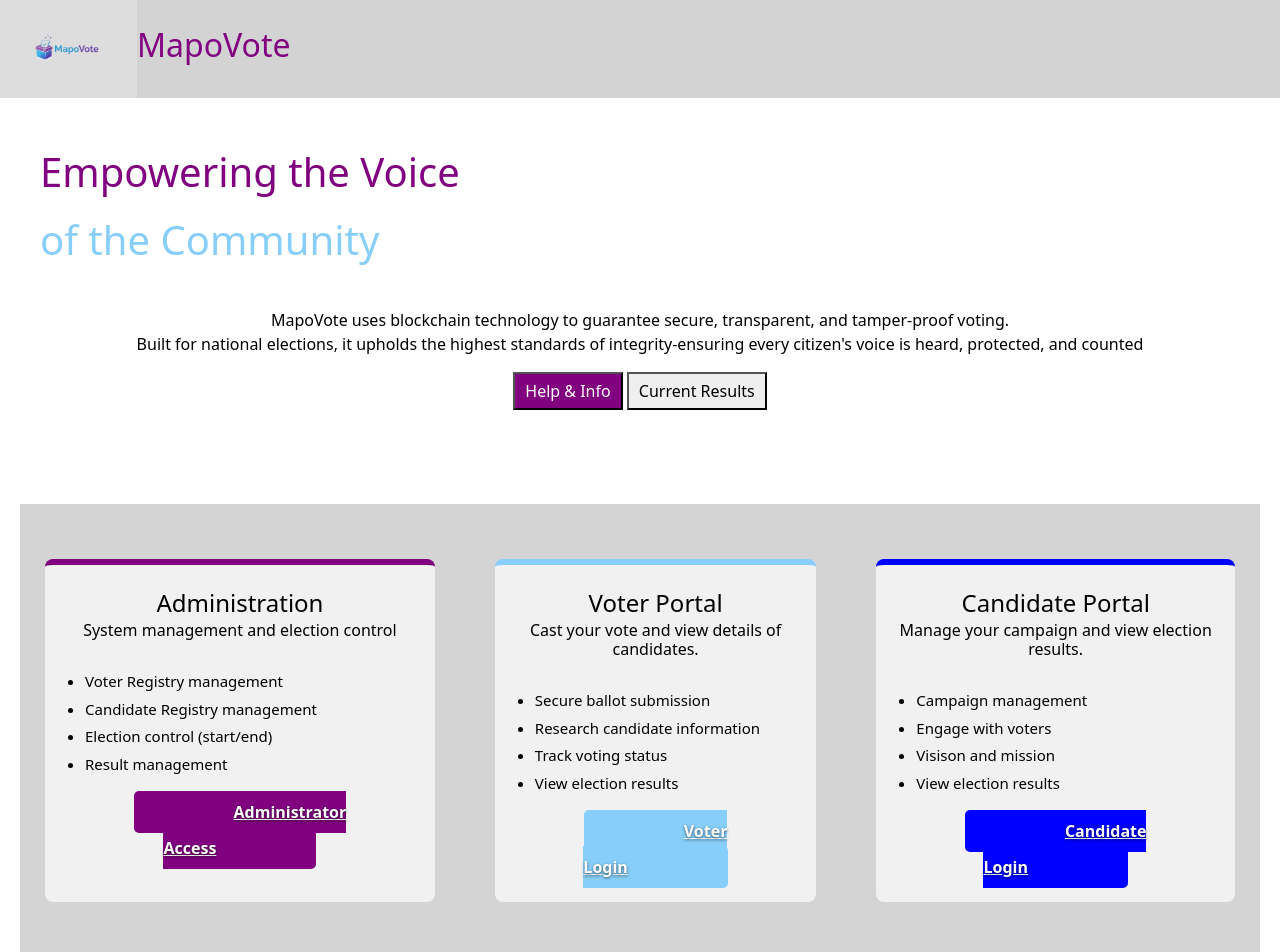
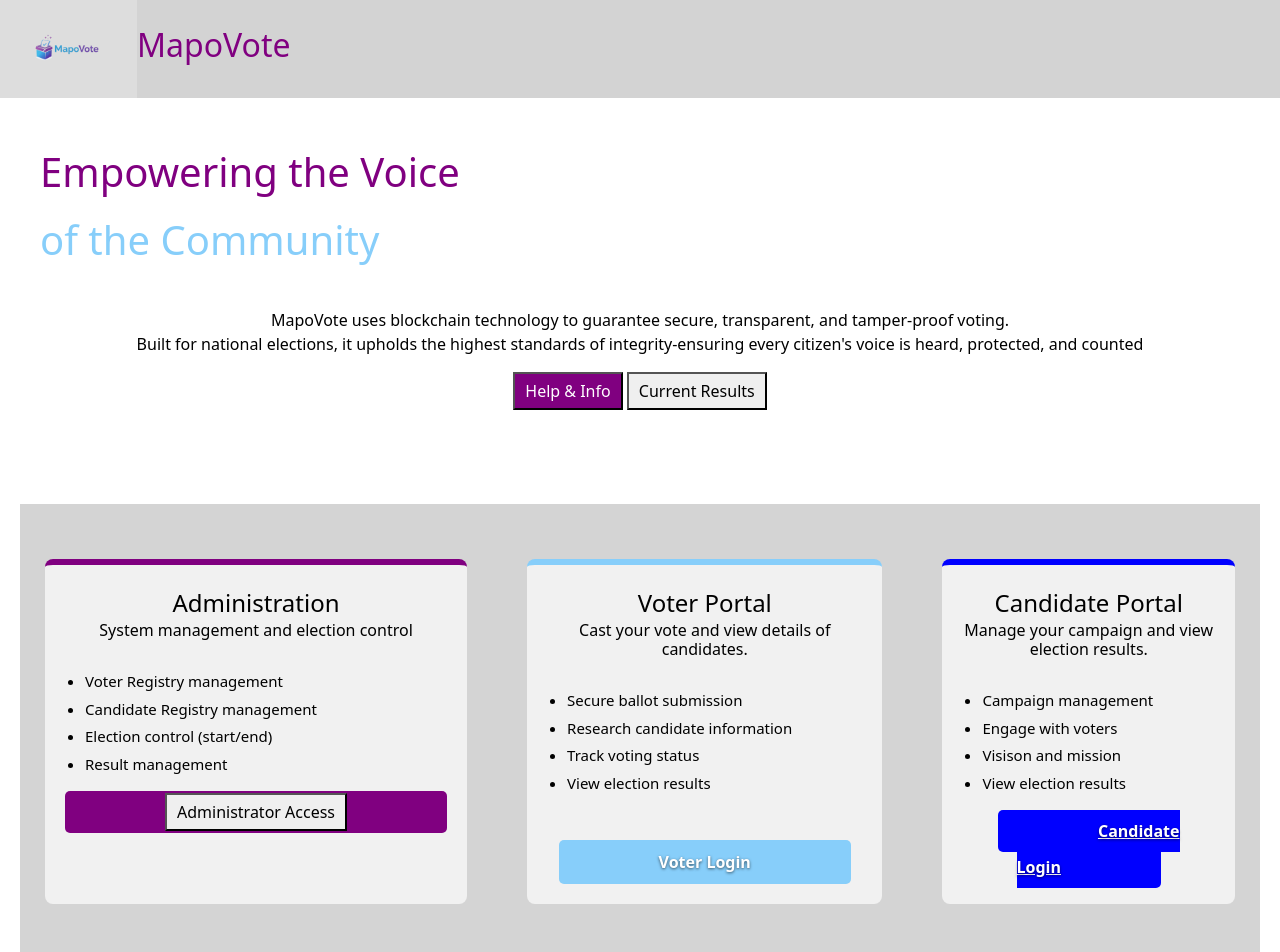
Before and after one commit to danstevemukulupi/BLOCKCHAIN-BASED-SECURED-ELECTRONIC-VOTING-DAPP, a React (Create React App) app in the folder dappvoting/: page / in a window 1280 px wide. Shown: the top 952 px of the page. Built offline with nearby package versions, Linux system fonts and the light colour scheme.

Commit message:
dashboard layout

```diff
--- a/dappvoting/src/pages/Dashboard.js
+++ b/dappvoting/src/pages/Dashboard.js
@@ -342,11 +342,13 @@ function Dashboard() {
         <p style={{ color: "black" }}>MapoVote uses blockchain technology to guarantee secure, transparent, and tamper-proof voting.
           <br/>Built for national elections, it upholds the highest standards of integrity-ensuring every citizen's voice is heard, protected, and counted</p>
 
-      <Link to="/administrator-page">
+      <Link to="/election-info">
   <button style={{ background: "purple", color: "white" }}>
     Help & Info
   </button>
     </Link>      <button>Current Results</button>
+
+
         <br/>
         <br/>
         </div>
@@ -367,7 +369,9 @@ function Dashboard() {
 
 
                   <Link to="/administrator-page" className="admin-btn" >
+                  <button>
                   Administrator Access
+                  </button>
                   </Link>
 
 
@@ -386,8 +390,10 @@ function Dashboard() {
                 </ul>
 
 
-                <Link to="/voter-login"  className="login-link" className="voter-btn" >
+                <Link to="/voter-login"  className="login-link" >
+                <button className="voter-btn">
                  Voter Login
+                 </button>
                 </Link>
 
 
```
